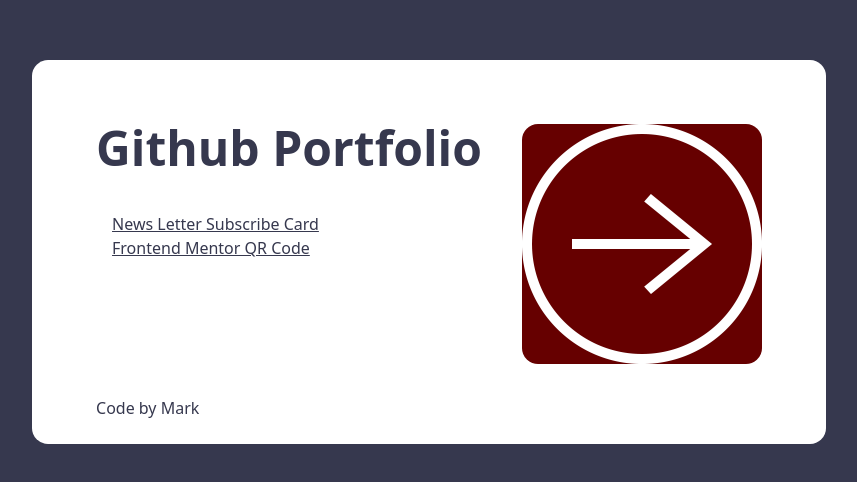
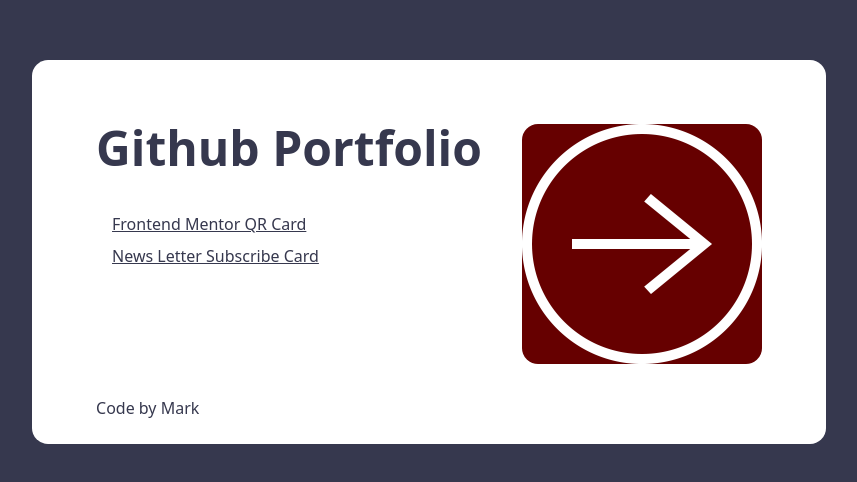
Before and after one commit to marksuson/marksuson.github.io, a website built with Vite: page index.html in a window 1280 px wide. Shown: the part 148-630 px from the top of the page, without its empty margins (211-1068 px from the left). Built offline with nearby package versions, Linux system fonts and the light colour scheme.

Commit message:
correcting format and content

```diff
--- a/index.html
+++ b/index.html
@@ -20,18 +20,18 @@
         <section class="ml-16 mt-16 mb-8">
           <h1 class="text-5xl font-bold mb-10">Github Portfolio</h1>
           <ul>
-            <li>
+            <li class="mb-2">
               <a
-                class="underline mb-6 pl-4 transition duration-1000 hover:text-Pale_Navy hover:font-bold"
+                class="underline pl-4 transition duration-1000 hover:text-Pale_Navy hover:font-bold"
+                href="https://marksuson.github.io/Frontend-QR-Card"
+                >Frontend Mentor QR Card</a
+              >
+            </li>
+            <li class="mb-2">
+              <a
+                class="underline pl-4 transition duration-1000 hover:text-Pale_Navy hover:font-bold"
                 href="https://marksuson.github.io/newsletter-sign-up-with-success-message"
                 >News Letter Subscribe Card</a
-              >
-            </li>
-            <li>
-              <a
-                class="underline mb-6 pl-4 transition duration-1000 hover:text-Pale_Navy hover:font-bold"
-                href="https://marksuson.github.io/Frontend-QR-Card"
-                >Frontend Mentor QR Code</a
               >
             </li>
           </ul>
```
